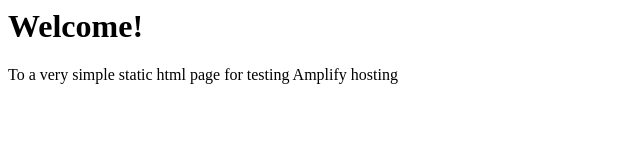
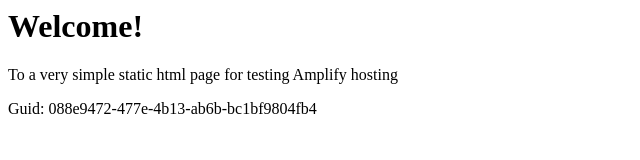
Before and after one commit to aws-aemilia-cdg/Github-PR-Commit-Integration-Test-DoNotTouch-GitHubAutoBuildCanaryTest-v1-preprod-eu-west-3, a website: page src/index.html in a window 1280 px wide. Shown: the whole page, without its empty margins (0-640 px from the left). Drawn offline with Linux system fonts and the light colour scheme.

Commit message:
commit from integ tests

```diff
--- a/src/index.html
+++ b/src/index.html
@@ -1,3 +1,5 @@
+
+
 <html lang="en">
 
 <head>
@@ -10,6 +12,6 @@
 <body>
     <h1>Welcome!</h1>
     <p>To a very simple static html page for testing Amplify hosting</p>
-</body>
+    <p>Guid: 088e9472-477e-4b13-ab6b-bc1bf9804fb4</p></body>
 
 </html>
```
